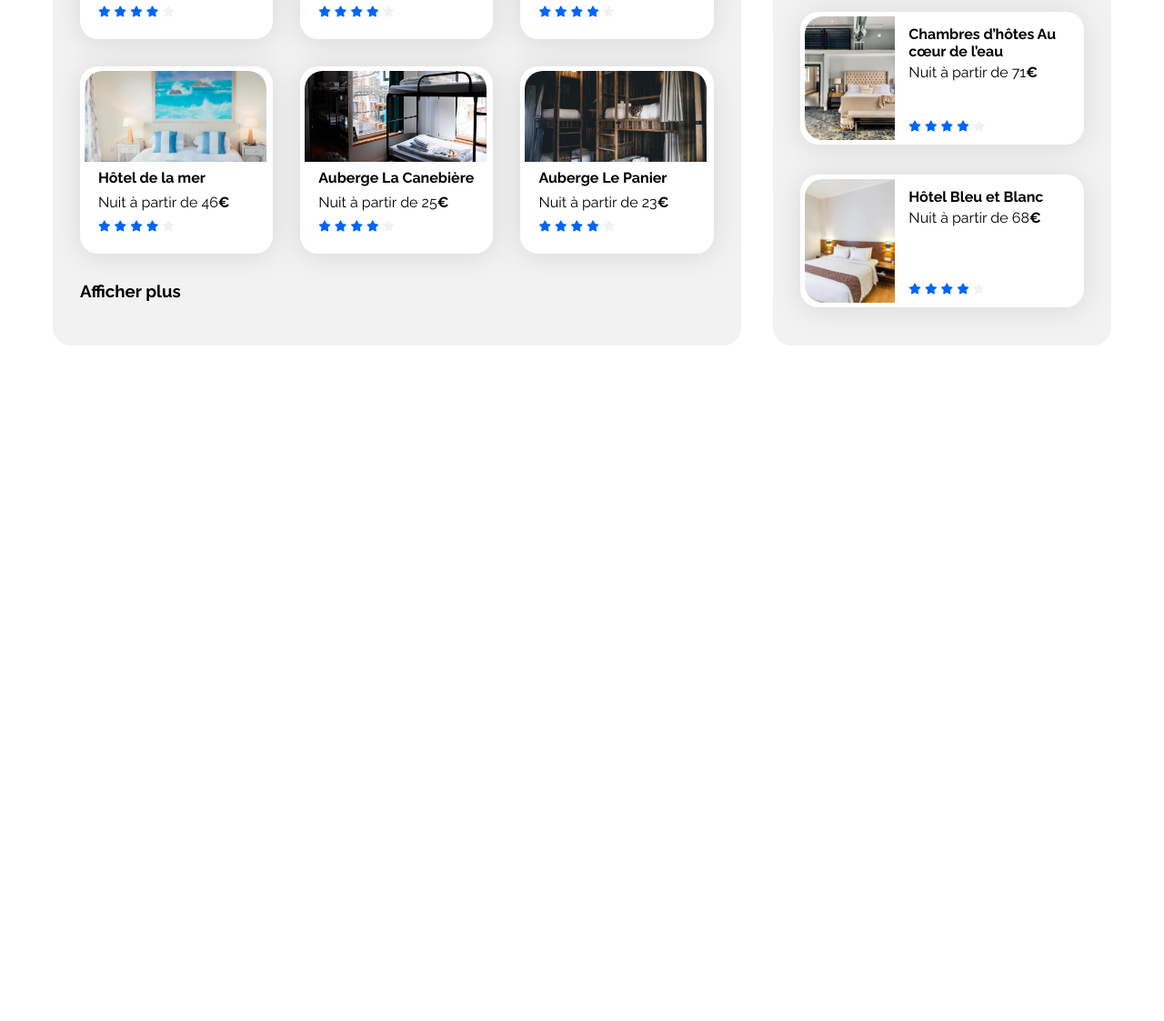
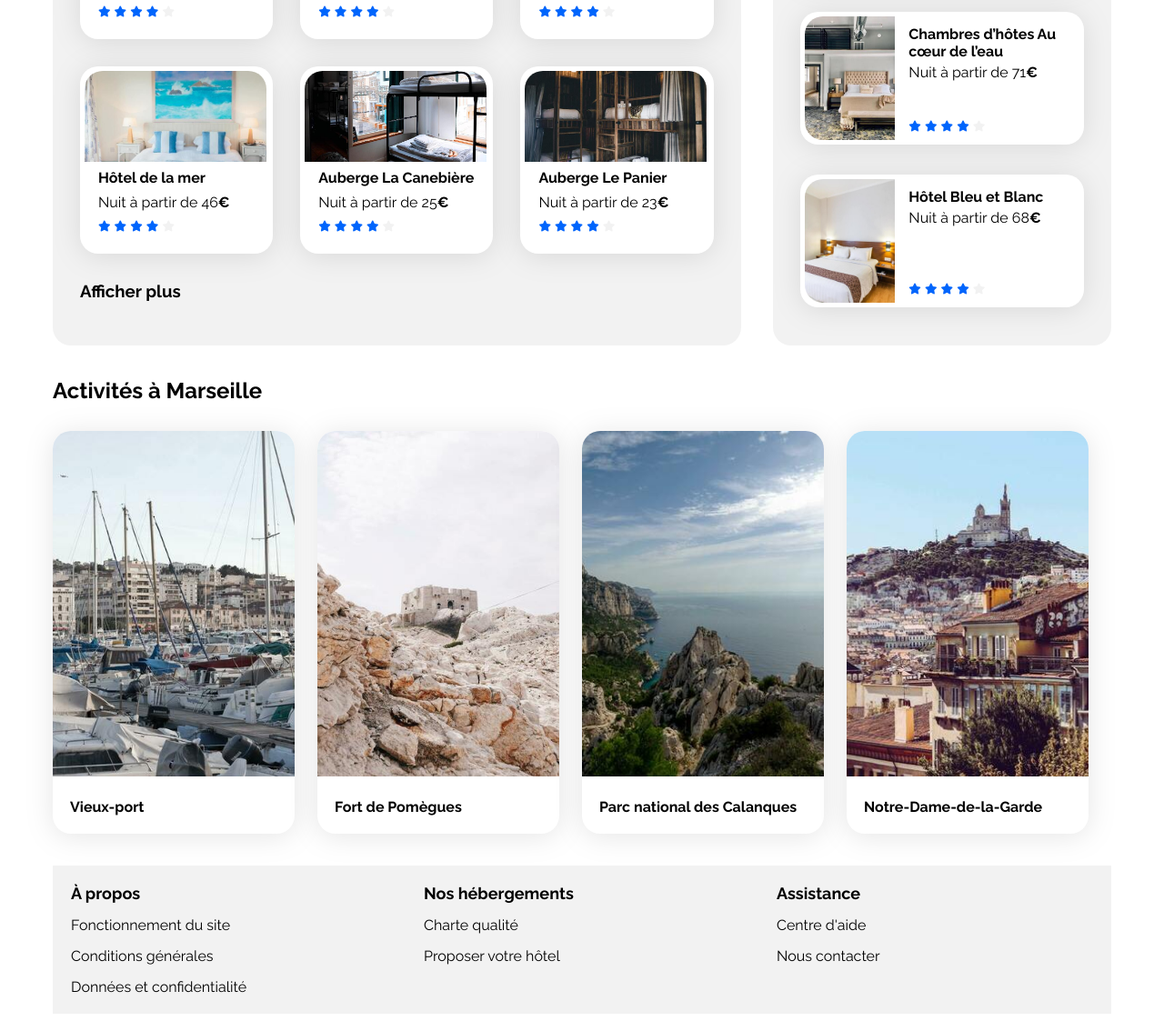
Before and after one commit to Mulsivera/Booki, a plain HTML site: page index.html in a window 1280 px wide. Shown: the part 695-1818 px from the top of the page at 91% size. Before the commit the page ends 1083 px from the top, so only its background shows below. Drawn offline with Linux system fonts and the light colour scheme.

Commit message:
Footer fait -> 1ère version terminée, à vérifiver

```diff
--- a/css/style.css
+++ b/css/style.css
@@ -221,6 +221,7 @@ header img {
 .hebergements-and-populaires {
     display: flex;
     justify-content: space-between;
+    margin-bottom:35px;
 }
 
 .hebergements-and-populaires section {
@@ -319,6 +320,56 @@ header img {
 }
 
 
+/****** Activités ***********/
+.Activités-cards {
+    display:flex;
+    justify-content: center;
+    margin-top:30px;
+}
+
+.Activités-cards .card {
+    padding: 0px;
+    width: 25%;
+    margin-right:25px;
+}
+
+.Activités-cards img {
+    border-top-left-radius: 20px;
+    border-top-right-radius: 20px;
+    height: 380px;
+    width: 100%;
+}
+
+.Activités-cards p {
+    padding: 20px 19px;
+    font-size: 16px;
+    font-weight: bold;
+}
+
+/******* Footer ***********/
+footer {
+    display:flex;
+    justify-content: space-between;
+    margin-top:35px;
+    background-color: var(--main-bg-color);
+}
+
+footer div {
+    padding:20px;
+    width: 33%;
+}
+
+.footer-title {
+    color:black;
+    font-size:18px;
+    font-weight: bold;
+}
+
+.footer-txt {
+    margin-top:15px;
+    color:black;
+    font-size:16px;
+}
 
 
 /* Le code ci-dessous correspond à la version responsive uniquement */
--- a/index.html
+++ b/index.html
@@ -255,8 +255,47 @@
                     </div>
                 </section>
             </div>
+
+            <div class="Activités">
+                <h2> Activités à Marseille</h2>
+                <div class="Activités-cards">
+                    <div class="card">
+                        <img src="/images/activites/Vieux-port.jpg">
+                        <p>Vieux-port</p>
+                    </div>
+                    <div class="card">
+                        <img src="/images/activites/fort de pomègues.jpg">
+                        <p>Fort de Pomègues</p>
+                    </div>
+                    <div class="card">
+                        <img src="/images/activites/parcnationaldescalanques.jpg">
+                        <p>Parc national des Calanques</p>
+                    </div>
+                    <div class="card">
+                        <img src="/images/activites/notredamedelagarde.jpg">
+                        <p>Notre-Dame-de-la-Garde</p>
+                    </div>
+                </div>
+            </div>
         </main>
-        <footer></footer>
+        <footer>
+            <div>
+                <a href="#"><p class="footer-title">À propos</p></a>
+                <a href="#"><p class="footer-txt">Fonctionnement du site</p></a>
+                <a href="#"><p class="footer-txt">Conditions générales</p></a>
+                <a href="#"><p class="footer-txt">Données et confidentialité</p></a>
+            </div>
+            <div>
+                <a href="#"><p class="footer-title">Nos hébergements</p></a>
+                <a href="#"><p class="footer-txt">Charte qualité</p></a>
+                <a href="#"><p class="footer-txt">Proposer votre hôtel</p></a>
+            </div>
+            <div>
+                <a href="#"><p class="footer-title">Assistance</p></a>
+                <a href="#"><p class="footer-txt">Centre d'aide</p></a>
+                <a href="#"><p class="footer-txt">Nous contacter</p></a>
+            </div>
+        </footer>
     </div>
 </body>
 
```
Also changed, not shown: images/activites/Vieux-port.jpg (renamed from images/activites/reno-laithienne.jpg), images/activites/fort de pomègues.jpg (renamed from images/activites/paul-hermann.jpg), images/activites/notredamedelagarde.jpg (renamed from images/activites/florian-wehde.jpg), images/activites/parcnationaldescalanques.jpg (renamed from images/activites/kilyan-sockalingum.jpg).
